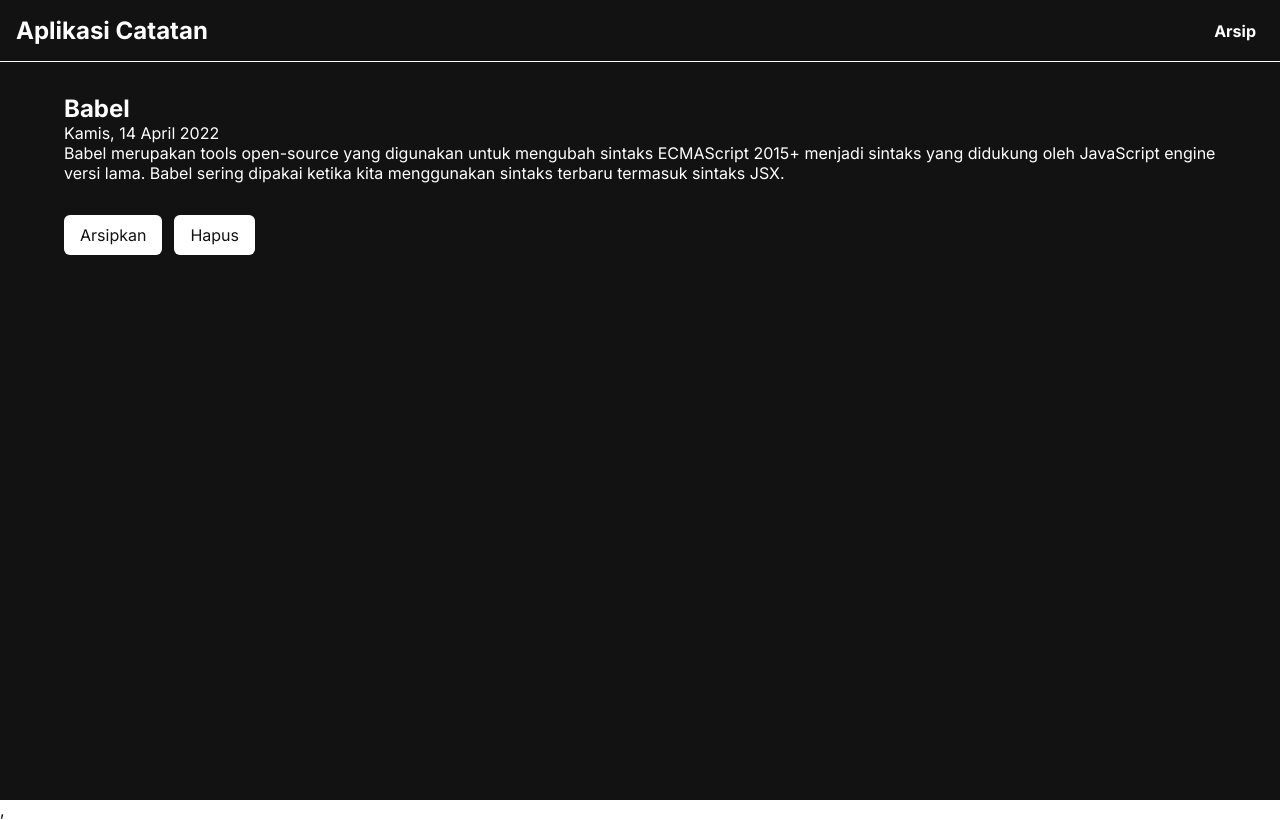
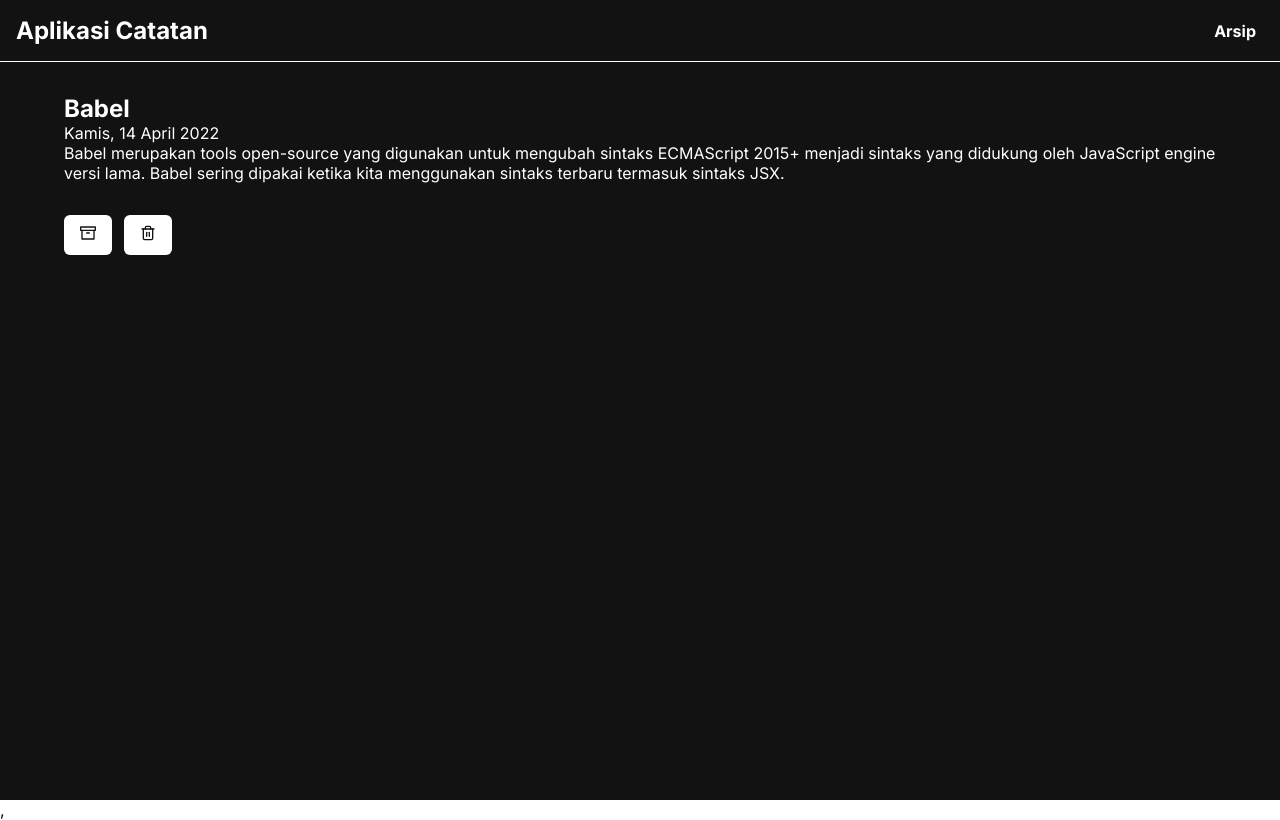
Before and after one commit to adiestypn/sap-notes, a React (Vite) app: page /catatan/notes-1 in a window 1280 px wide. Built offline with nearby package versions, Linux system fonts and the light colour scheme.

Commit message:
sudah pakai fi font, pnysuaian .css lbih

```diff
--- a/src/components/NoteInput.jsx
+++ b/src/components/NoteInput.jsx
@@ -1,4 +1,5 @@
 import React from 'react';
+import { FiCheck, FiPlus } from 'react-icons/fi';
 
 class NoteInput extends React.Component {
   constructor(props) {
@@ -51,7 +52,10 @@
           value={this.state.body}
           onChange={this.onBodyChangeEventHandler}
         ></textarea>
-        <button type="submit">Tambah</button>
+        <button type="submit" className="icon-button" title="Tambah Catatan">
+          <FiCheck />
+        </button>
+
       </form>
     );
   }
--- a/src/pages/DetailPage.jsx
+++ b/src/pages/DetailPage.jsx
@@ -2,6 +2,7 @@
 import { useParams, useNavigate } from 'react-router-dom';
 import { getNote, deleteNote, archiveNote, unarchiveNote } from '../utils/local-data';
 import { showFormattedDate } from '../utils';
+import { FiArchive, FiInbox, FiTrash2 } from 'react-icons/fi';
 
 function DetailPage() {
   const { id } = useParams();
@@ -18,14 +19,16 @@
   };
 
     const handleArchive = () => {
-    if (note.archived) {
-        unarchiveNote(id);
+        if (note.archived) {
+            unarchiveNote(id);
+        } else {
+            archiveNote(id);
+        }
+
+        // ✅ Selalu kembali ke halaman utama
         navigate('/');
-    } else {
-        archiveNote(id);
-        navigate('/arsip');
-    }
-    };
+        };
+
 
 
   return (
@@ -36,10 +39,10 @@
 
       <div className="detail-page__action">
         <button className="button" onClick={handleArchive}>
-          {note.archived ? 'Pindahkan' : 'Arsipkan'}
+          {note.archived ? <FiInbox /> : <FiArchive />}
         </button>
         <button className="button" onClick={handleDelete}>
-          Hapus
+          <FiTrash2 />
         </button>
       </div>
     </main>
--- a/src/pages/NoteListPage.jsx
+++ b/src/pages/NoteListPage.jsx
@@ -2,6 +2,7 @@
 import { useNavigate } from 'react-router-dom';
 import NoteList from '../components/NoteList';
 import { getAllNotes, deleteNote, archiveNote, unarchiveNote, getNote } from '../utils/local-data';
+import { FiPlus } from 'react-icons/fi';
 
 function NoteListPage() {
   const navigate = useNavigate();
@@ -54,7 +55,7 @@
 
       {/* ➕ Tombol Tambah */}
       <div className="homepage__action">
-        <button className="action" onClick={() => navigate('/tambah')}>+</button>
+        <button className="action" onClick={() => navigate('/tambah')}><FiPlus /></button>
       </div>
     </main>
   );
```
